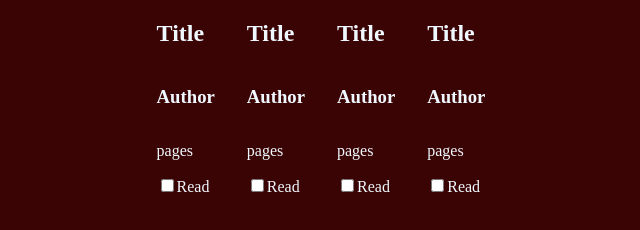
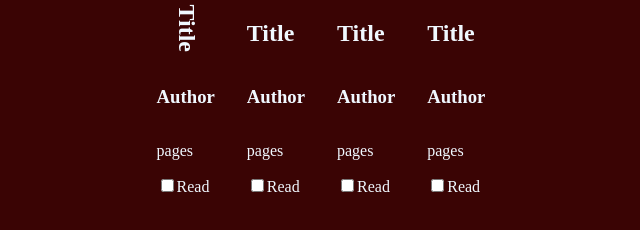
Before and after one commit to remydrain/odin-books, a plain HTML site: page index.html in a window 1280 px wide. Shown: the full height of the page, 319-959 px from the left. Drawn offline with Linux system fonts and the light colour scheme.

Commit message:
Add to style and index

```diff
--- a/index.html
+++ b/index.html
@@ -30,7 +30,7 @@
     </div>
 
     <div class="shelf">
-        <div class="book">
+        <div class="book spine">
             <h2>Title</h2>
             <h3>Author</h3>
             <p>pages</p>
--- a/style.css
+++ b/style.css
@@ -25,3 +25,7 @@
 .book {
     display: grid;
 }
+
+.book.spine h2 {
+    rotate: 90deg;
+}
```
